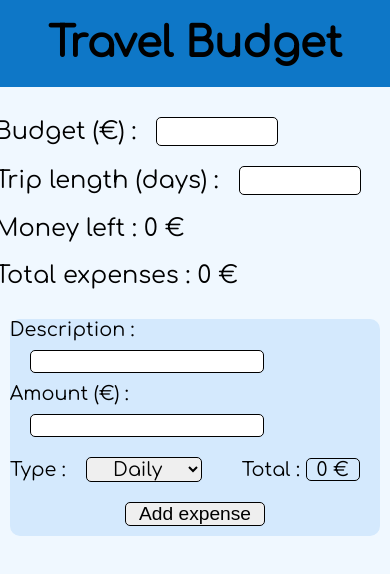
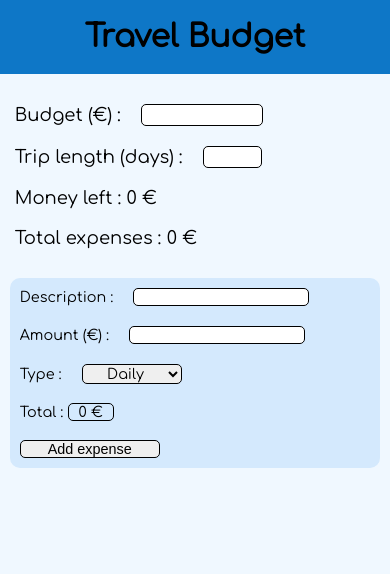
Before and after one commit to JordanDonguy/travelbudget, a React (Create React App) app: page / in a window 390 px wide. Shown: the top 574 px of the page. Built offline with nearby package versions, Linux system fonts and the light colour scheme.

Commit message:
Fix responsive design problems

```diff
--- a/src/features/budget/budget.js
+++ b/src/features/budget/budget.js
@@ -37,7 +37,7 @@ export default function Budget() {
                 step="1"
                 value={days}
                 onChange={handleDaysChange}
-                className={styles.input}
+                className={styles.input2}
                 />
             </label>
         </div>
--- a/src/features/budget/budget.module.css
+++ b/src/features/budget/budget.module.css
@@ -12,7 +12,8 @@
     min-width: 400px;
 }
 
-.input {
+.input,
+.input2 {
     text-align: center;
     font-size: 1.5rem;
     width:  120px;
@@ -28,3 +29,19 @@
         padding: 20px 0px 0px 0px;
     }
 }
+
+@media only screen and (max-width: 410px) {
+    .budget {
+        width: 95vw;
+        align-items: start;
+        padding-left: 10px;
+    }
+
+    .bloc {
+        min-width: auto;
+    }
+
+    .input2 {
+        width: 57px;
+    }
+}
--- a/src/features/expenses/addExpenseForm/addExpenseForm.js
+++ b/src/features/expenses/addExpenseForm/addExpenseForm.js
@@ -57,7 +57,7 @@ export default function AddExpenseForm() {
     return (
         <div >
             <form onSubmit={handleSubmit} className={styles['expense-form']}>
-                <label>Description :
+                <label className={styles.name}>Description :
                     <input
                     id="name"
                     type="text"
@@ -67,7 +67,7 @@ export default function AddExpenseForm() {
                     required
                     />
                 </label>
-                <label>Amount (€) :
+                <label className={styles.amount}>Amount (€) :
                     <input
                     id="amount"
                     type="number"
@@ -78,7 +78,7 @@ export default function AddExpenseForm() {
                     required
                     />
                 </label>
-                <label>Type :
+                <label className={styles.type}>Type :
                     <select id="type" value={type} onChange={handleTypeChange} className={styles.input}>
                         <option key="a" value="Daily">Daily</option>
                         <option key="b" value="One-time">One-time</option>
--- a/src/features/expenses/addExpenseForm/addExpenseForm.module.css
+++ b/src/features/expenses/addExpenseForm/addExpenseForm.module.css
@@ -57,3 +57,29 @@
         margin: 10px;
     }
 }
+
+@media only screen and (max-width: 410px) {
+    .expense-form {
+        flex-direction: column;
+        align-items: start;
+    }
+
+    .input{
+        margin: 0px 20px;
+    }
+
+    .name,
+    .amount,
+    .type,
+    .total-bloc,
+    .button {
+        margin: 10px 0px 10px 10px;
+    }
+}
+
+@media only screen and (max-width: 350px) {
+    .input {
+        min-width: none;
+        width: 120px;
+    }
+}
--- a/src/features/expenses/expensesList/expensesList.module.css
+++ b/src/features/expenses/expensesList/expensesList.module.css
@@ -7,7 +7,7 @@
 
 .expense {
     display: flex;
-    justify-content: center;
+    justify-content: space-around;
     align-items: center;
     width: 800px;
     border: 1px solid black;
@@ -17,7 +17,7 @@
 }
 
 .name, .type, .amount, .total {
-    width: 23%;
+    width: 25%;
     text-align: center;
 }
 
@@ -43,5 +43,6 @@
 @media only screen and (max-width: 700px) {
     .expense{
         font-size: 1rem;
+        padding: 5px 0px;
     }
 }
--- a/src/features/total/total.module.css
+++ b/src/features/total/total.module.css
@@ -26,3 +26,17 @@
         margin: 10px 20px;
     }
 }
+
+@media only screen and (max-width: 410px) {
+    .total {
+        width: 95vw;
+        align-items: start;
+        padding-left: 10px;
+    }
+
+    .total-expenses,
+    .money-left  {
+        min-width: auto;
+        margin: 10px 0px;
+    }
+}
--- a/src/index.css
+++ b/src/index.css
@@ -8,4 +8,11 @@
 html {
   font-size: 16px;
   font-family: 'Comfortaa', sans-serif;
+  background-color: aliceblue;
 }
+
+@media only screen and (max-width: 410px) {
+  html{
+    font-size: 12px;
+  }
+}
```
